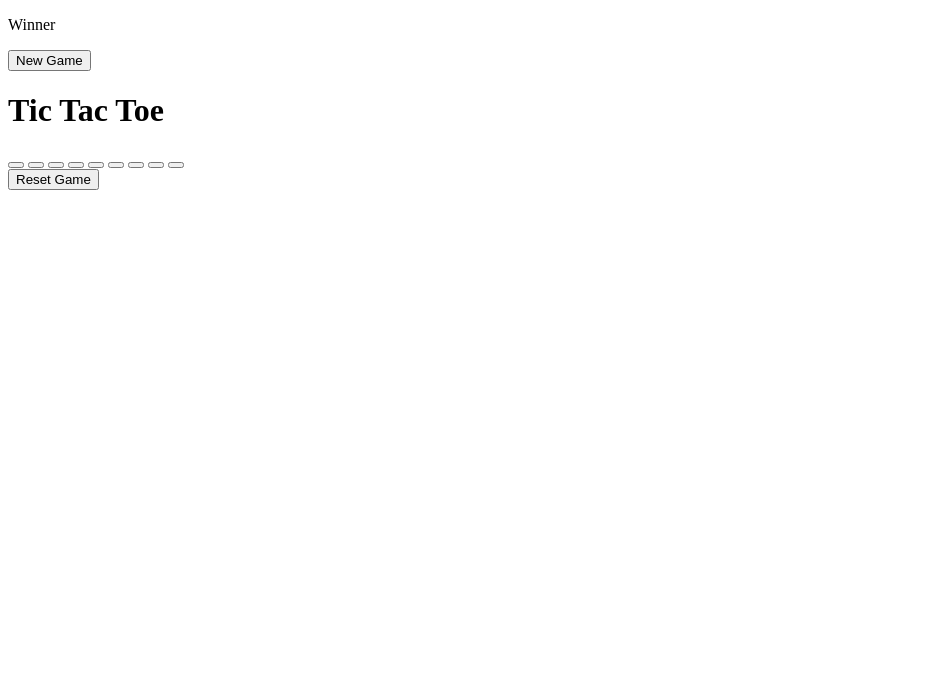
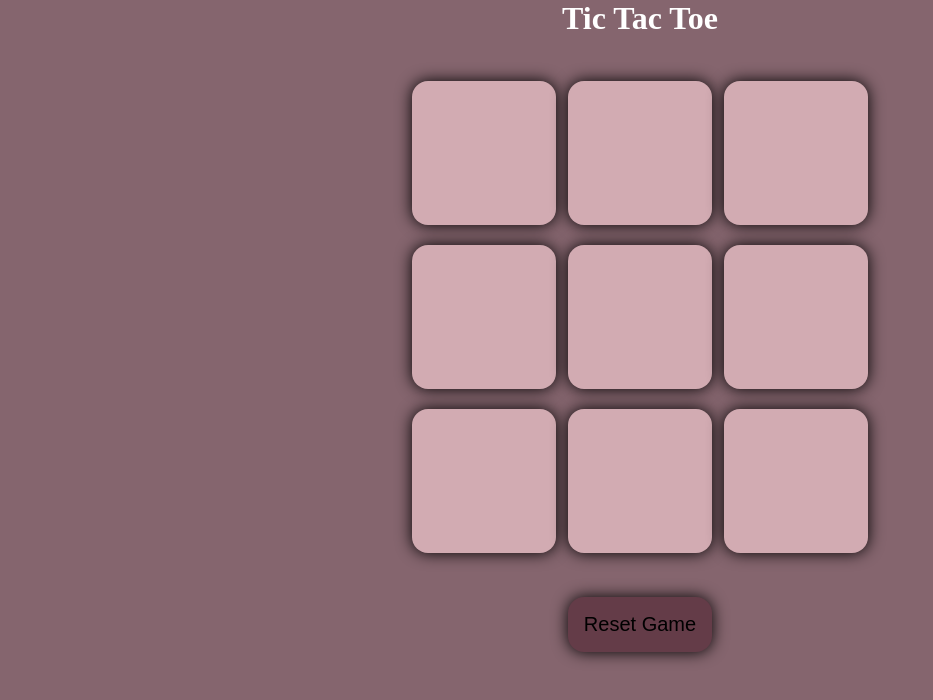
Before and after one commit to deepikabohra/Tic-Tac-Toe-Game, a plain HTML site: page index.html in a window 1280 px wide. Shown: the whole page, without its empty margins (0-933 px from the left). Drawn offline with Linux system fonts and the light colour scheme.

Commit message:
Update index.html
add style in index.html

```diff
--- a/index.html
+++ b/index.html
@@ -4,7 +4,78 @@
     <meta charset="UTF-8" />
     <meta name="viewport" content="width=device-width, initial-scale=1.0" />
     <title>Tic Toc Tae Game</title>
-    <link rel="stylesheet" href="./game.css" />
+    <style>*{
+    margin: 0;
+    padding: 0;
+}
+body{
+    background-color:#85656e;
+    text-align: center;
+}
+h1{
+    color: white;
+}
+.container{
+    height: 70vh;
+    display: flex;
+    justify-content: center;
+    align-items: center;
+}
+.game{
+    height: 60vmin;
+    width: 60vmin;
+    display: flex;
+    flex-wrap: wrap;
+    justify-content: center;
+    align-items: center;
+    gap: 1.5vmin;
+}
+.box{
+   height: 18vmin;
+   width: 18vmin;
+   border-radius: 1rem;
+   border: none;
+   box-shadow: 0 0 1rem rgb(0,0,0,1);
+   font-size: 8vmin;
+   background-color: #d2abb2;
+   color: rgb(48, 14, 14);
+}
+#reset{
+    padding: 1rem;
+    font-size: 1.25rem;
+    border-radius: 1rem;
+    background-color:#643c48;
+    border: none;
+    box-shadow: 0 0 1rem rgb(0,0,0,1);
+    cursor: pointer;
+
+}
+
+#new-btn{
+    padding: 1rem;
+    font-size: 1.25rem;
+    border-radius: 1rem;
+    background-color:#643c48;
+    border: none;
+    box-shadow: 0 0 1rem rgb(0,0,0,1);
+    cursor: pointer;
+}
+
+#msg{
+    color: #fff;
+    font-size: 5vmin;
+}
+.msg-container{
+    height: 100vmin;
+    display: flex;
+    justify-content: center;
+    align-items: center;
+    flex-direction: column;
+    gap: 4rem;
+}
+.hide{
+    display: none;
+}</style>
     <link rel="shortcut icon" href="./download.jpeg" type="image/x-icon" />
   </head>
   <body>
```
